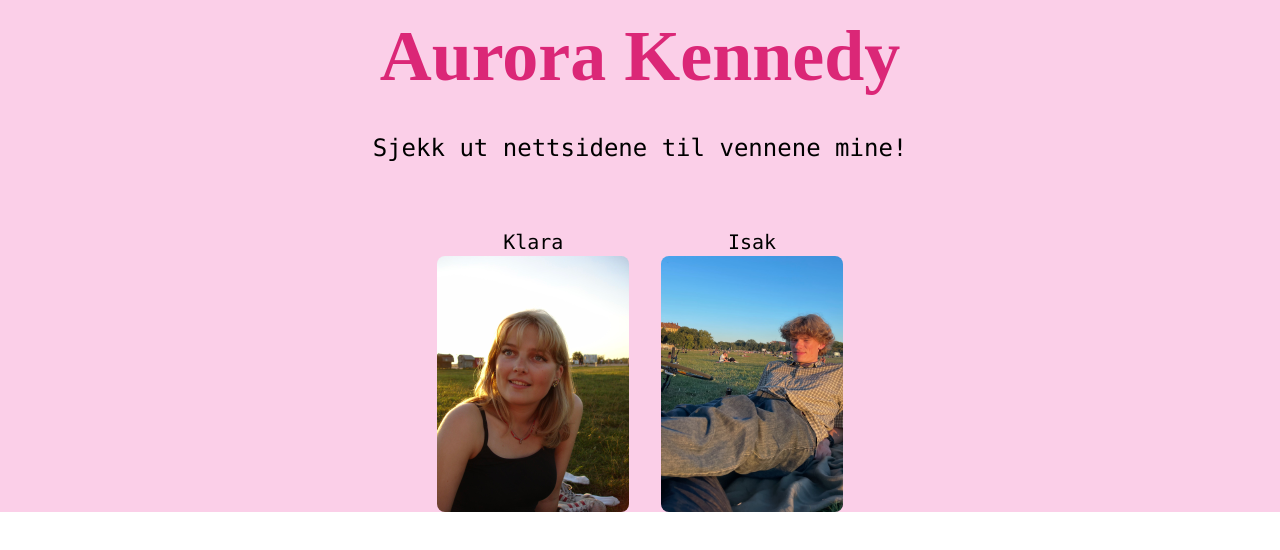
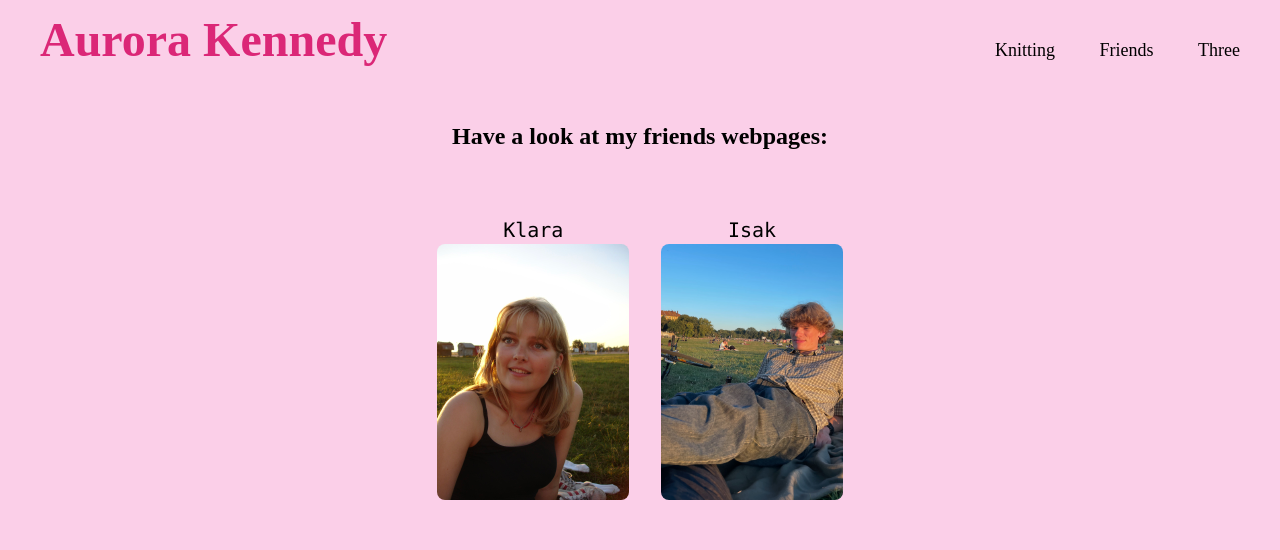
Before and after one commit to aurorakennedy/hjemmesnekk, a React (Vite) app: page /friends in a window 1280 px wide. Shown: the top 550 px of the page. Built offline with nearby package versions, Linux system fonts and the light colour scheme; a web font is replaced by a local one.

Commit message:
Update friend page

```diff
--- a/src/components/List.tsx
+++ b/src/components/List.tsx
@@ -17,7 +17,7 @@ function List({ items }: ListProps) {
             <a className="font-mono hover:text-pink-600 mb-10" href={venn.url}>
               {venn.navn}
               <img
-                className="h-64 rounded-lg transition-transform transform hover:scale-105"
+                className="h-64 rounded-lg transition-transform transform "
                 src={venn.bilde}
                 alt={`Bilde av ${venn.navn}`}
               />
--- a/src/components/Navbar.tsx
+++ b/src/components/Navbar.tsx
@@ -4,7 +4,7 @@ const Navbar = () => {
       <div className="mb-2 sm:mb-0">
         <a
           href="/"
-          className=" font-rock font-extrabold text-pink-600 text-4xl no-underline hover:text-pink-700"
+          className=" font-rock font-extrabold text-pink-600 text-5xl no-underline hover:text-pink-700"
         >
           Aurora Kennedy{" "}
         </a>
--- a/src/pages/Friends.tsx
+++ b/src/pages/Friends.tsx
@@ -1,5 +1,5 @@
 import List from "../components/List";
-import Title from "../components/Title";
+import Navbar from "../components/Navbar";
 
 function Friends() {
   const vennData = [
@@ -13,14 +13,24 @@ function Friends() {
 
   return (
     <div className="bg-pink-200">
-      <Title />
+      <Navbar />
       <div>
-        <h1 className="text-2xl text-center pt-10 pb-16 font-mono">
+        <h1 className="text-2xl font-semibold text-center pt-10 pb-16 font-playpen">
           {" "}
-          Sjekk ut nettsidene til vennene mine!
+          Have a look at my friends webpages:
         </h1>
-
         <List items={vennData} />
+        <br /> <br />
+        <br />
+        <br />
+        <br />
+        <br />
+        <br />
+        <br />
+        <br />
+        <br />
+        <br />
+        <br />
       </div>
     </div>
   );
--- a/src/pages/Kniting.tsx
+++ b/src/pages/Kniting.tsx
@@ -8,7 +8,7 @@ const Kniting = () => {
         <main className="bg-blue-200">
           <Navbar />
 
-          <div className="text-center pt-6">
+          <div className="text-center pt-10">
             <h1 className=" text-2xl font-semibold text-gray-800 font-playpen">
               Some of my knitting:
             </h1>
```
